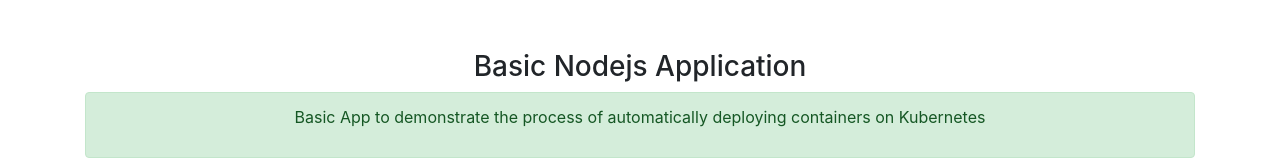
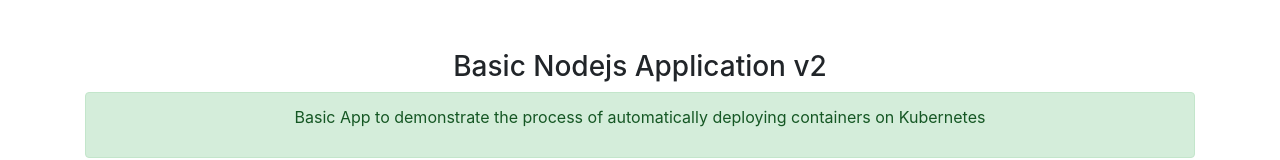
Before and after one commit to Lucifergene/aks-k8s-rollouts, a website: page index.html in a window 1280 px wide. Shown: the top 160 px of the page. Drawn offline with nearby package versions, Linux system fonts and the light colour scheme.

Commit message:
minor change

```diff
--- a/index.html
+++ b/index.html
@@ -10,7 +10,7 @@
     <div style="margin-top:50px">
       <div class="panel panel-info">
         <div class="text-center">
-          <h3 class="panel-title">Basic Nodejs Application</h3>
+          <h3 class="panel-title">Basic Nodejs Application v2</h3>
         </div>
         <div class="panel-body">
           <div class="alert alert-success">
```
